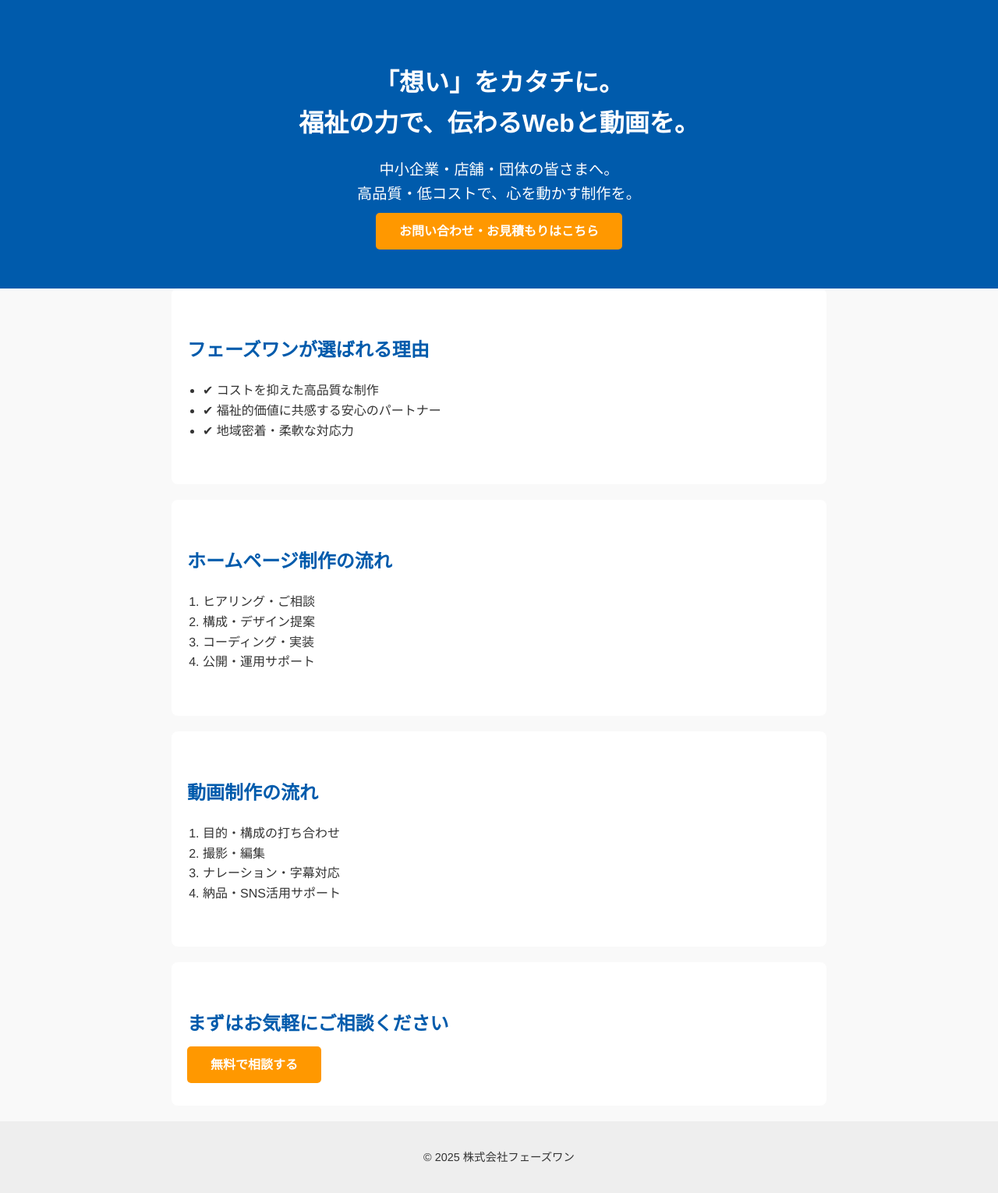
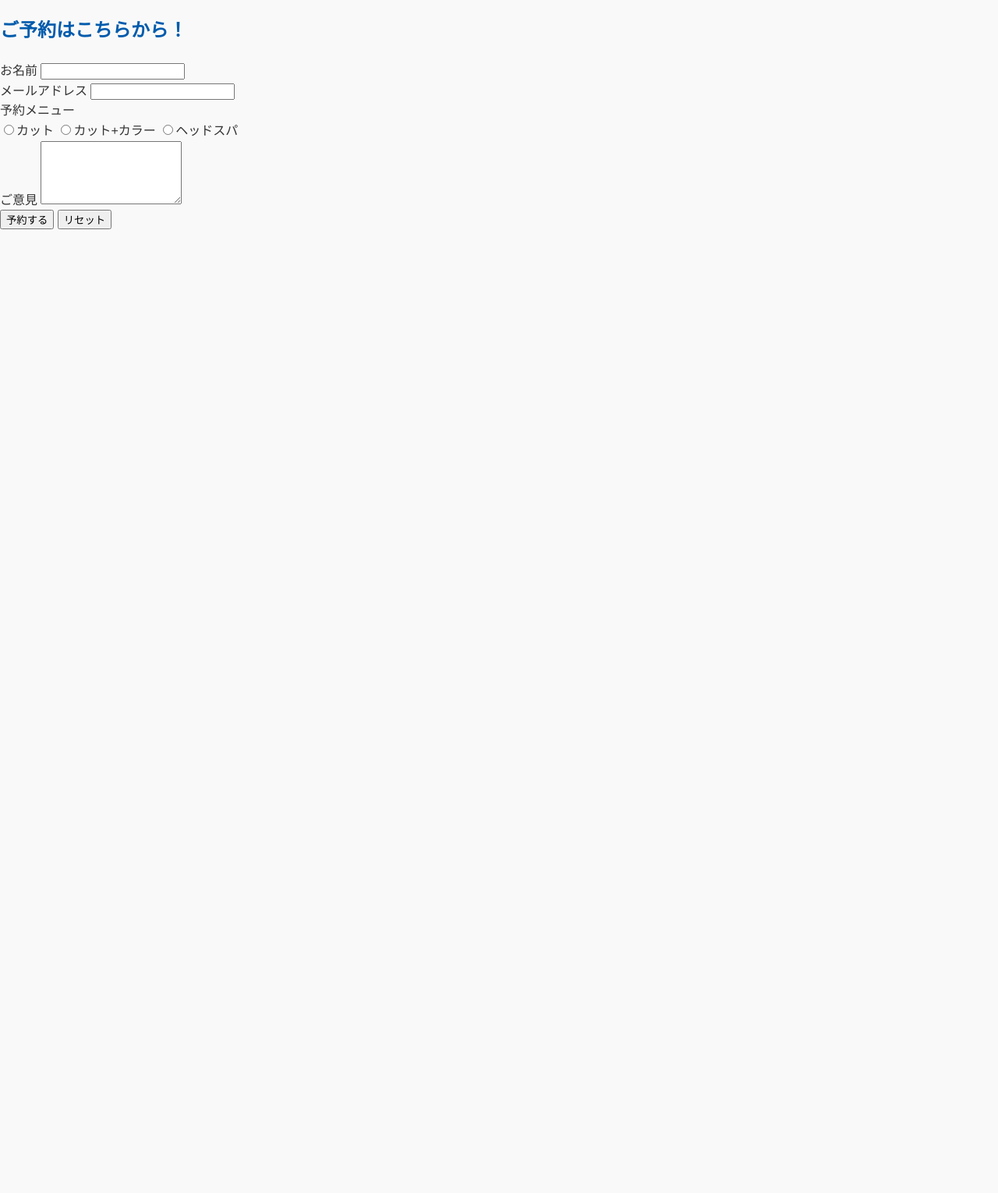
Before and after one commit to YM-phaseone/phaseone, a plain HTML site: page index.html in a window 1280 px wide. Shown: the whole page at 78% size. After the commit the page ends 800 px from the top, so only its background shows below. Drawn offline with Linux system fonts and the light colour scheme.

Commit message:
Add files via upload

```diff
--- a/index.html
+++ b/index.html
@@ -1,54 +1,42 @@
 <!DOCTYPE html>
 <html lang="ja">
 <head>
-  <meta charset="UTF-8" />
-  <meta name="viewport" content="width=device-width, initial-scale=1.0" />
-  <title>株式会社フェーズワン｜Web・動画制作</title>
-  <link rel="stylesheet" href="style.css" />
+  <meta charset="UTF-8">
+  <title>予約フォーム</title>
+  <link rel="stylesheet" href="style.css">
 </head>
 <body>
-  <header class="hero">
-    <h1>「想い」をカタチに。<br>福祉の力で、伝わるWebと動画を。</h1>
-    <p>中小企業・店舗・団体の皆さまへ。<br>高品質・低コストで、心を動かす制作を。</p>
-    <a href="#contact" class="cta-button">お問い合わせ・お見積もりはこちら</a>
-  </header>
+<form class="reservation-form">
+  <h2>ご予約はこちらから！</h2>
 
-  <section class="benefits">
-    <h2>フェーズワンが選ばれる理由</h2>
-    <ul>
-      <li>✔ コストを抑えた高品質な制作</li>
-      <li>✔ 福祉的価値に共感する安心のパートナー</li>
-      <li>✔ 地域密着・柔軟な対応力</li>
-    </ul>
-  </section>
+  <div class="form-row">
+    <span class="label-text">お名前</span>
+    <input type="text" name="name" required>
+  </div>
 
-  <section class="flow">
-    <h2>ホームページ制作の流れ</h2>
-    <ol>
-      <li>ヒアリング・ご相談</li>
-      <li>構成・デザイン提案</li>
-      <li>コーディング・実装</li>
-      <li>公開・運用サポート</li>
-    </ol>
-  </section>
+  <div class="form-row">
+    <span class="label-text">メールアドレス</span>
+    <input type="email" name="email" required>
+  </div>
 
-  <section class="flow">
-    <h2>動画制作の流れ</h2>
-    <ol>
-      <li>目的・構成の打ち合わせ</li>
-      <li>撮影・編集</li>
-      <li>ナレーション・字幕対応</li>
-      <li>納品・SNS活用サポート</li>
-    </ol>
-  </section>
+  <div class="form-row">
+    <span class="label-text">予約メニュー</span>
+    <div class="radio-group">
+      <label><input type="radio" name="menu" value="cut" required>カット</label>
+      <label><input type="radio" name="menu" value="cut-color">カット+カラー</label>
+      <label><input type="radio" name="menu" value="head-spa">ヘッドスパ</label>
+    </div>
+  </div>
 
-  <section class="cta" id="contact">
-    <h2>まずはお気軽にご相談ください</h2>
-    <a href="mailto:info@example.com" class="cta-button">無料で相談する</a>
-  </section>
+  <div class="form-row">
+    <span class="label-text">ご意見</span>
+    <textarea name="message" rows="5"></textarea>
+  </div>
 
-  <footer>
-    <p>&copy; 2025 株式会社フェーズワン</p>
-  </footer>
+  <div class="button-group">
+    <button type="submit" class="submit-btn">予約する</button>
+    <button type="reset" class="reset-btn">リセット</button>
+  </div>
+</form>
 </body>
 </html>
```
